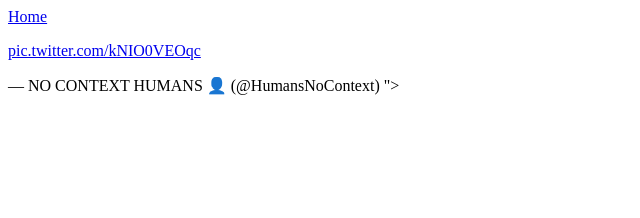
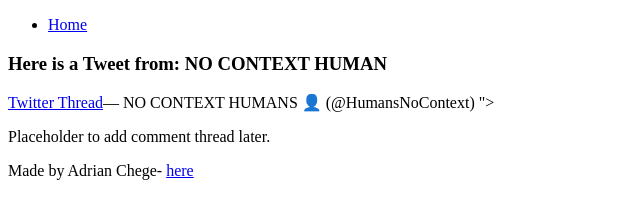
Before and after one commit to Cheiy04/alx_html_css, a plain HTML site: page html_basic/tweets.html in a window 1280 px wide. Shown: the whole page, without its empty margins (0-640 px from the left). Drawn offline with Linux system fonts and the light colour scheme.

Commit message:
added more structure

```diff
--- a/html_basic/tweets.html
+++ b/html_basic/tweets.html
@@ -6,13 +6,29 @@
 
     </head>
     <body>
+        <header>
+            <ul>
+                <li> <a href="index.html">Home</a> </li>
+            </ul>
 
-        <a href="index.html">Home</a>
+        </header>
 
-        <a href="blockquoteclass="><p lang="zxx" dir="ltr">
-            <a href="https://t.co/kNIO0VEOqc" target="_blank">pic.twitter.com/kNIO0VEOqc</a></p>&mdash; NO CONTEXT HUMANS 👤 (@HumansNoContext)</blockquote> <script async src="https://platform.twitter.com/widgets.js" charset="utf-8"></script>"></a>
+        <main>
+            <article>
+                <h3>Here is a Tweet from: NO CONTEXT HUMAN </h3>
+                <a href="https://t.co/kNIO0VEOqc" target="_blank">Twitter Thread</a>&mdash; NO CONTEXT HUMANS 👤 (@HumansNoContext) <script async src="https://platform.twitter.com/widgets.js"></script>">
+            </article>
 
+            <aside>
+                <p>Placeholder to add comment thread later.</p>
+            </aside>
 
+        </main>
+
+        <footer>
+            <p>Made by Adrian Chege- <a href="https://www.goojara.to/" target="_blank">here</a></p>
+
+        </footer>
 
     </body>
 
```
Also changed, not shown: html_basic/index.html (+20 -2 lines).
